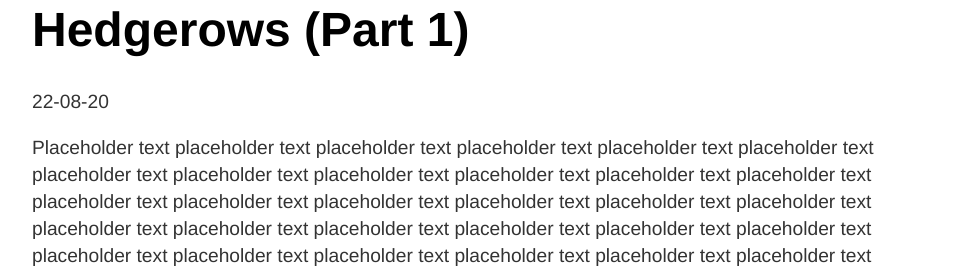
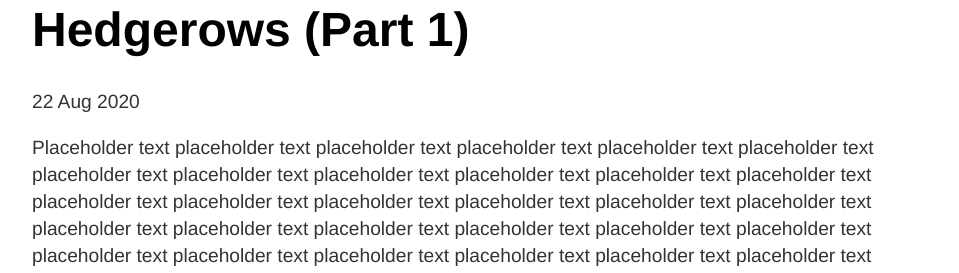
Before and after one commit to Quixoty/ORIG, a Jekyll site: the page built from _posts/2020-08-22-Guide to mixed native hedgerows (part 1).md, in a window 1280 px wide. Shown: the part 296-569 px from the top of the page, without its empty margins (160-1119 px from the left). Built offline with Jekyll 4.4.1, drawn with Linux system fonts in a browser that asks for light colours.

Commit message:
Update 2020-08-22-Guide to mixed native hedgerows (part 1).md

```diff
--- a/_posts/2020-08-22-Guide to mixed native hedgerows (part 1).md
+++ b/_posts/2020-08-22-Guide to mixed native hedgerows (part 1).md
@@ -6,6 +6,6 @@ date: 2020-08-22
 ---
 <h1><img src="/assets/images/nativehedge1-100.JPG" style="vertical-align: middle;" width="100px"/><span style="vertical-align: middle;">&nbsp; Guide to Mixed Native Hedgerows (Part 1)</span></h1>
 
-22-08-20
+22 Aug 2020
 
 Placeholder text placeholder text placeholder text placeholder text placeholder text placeholder text placeholder text placeholder text placeholder text placeholder text placeholder text placeholder text placeholder text placeholder text placeholder text placeholder text placeholder text placeholder text placeholder text placeholder text placeholder text placeholder text placeholder text placeholder text placeholder text placeholder text placeholder text placeholder text placeholder text placeholder text placeholder text placeholder text placeholder text placeholder text placeholder text placeholder text around to putting this old website together.
```
